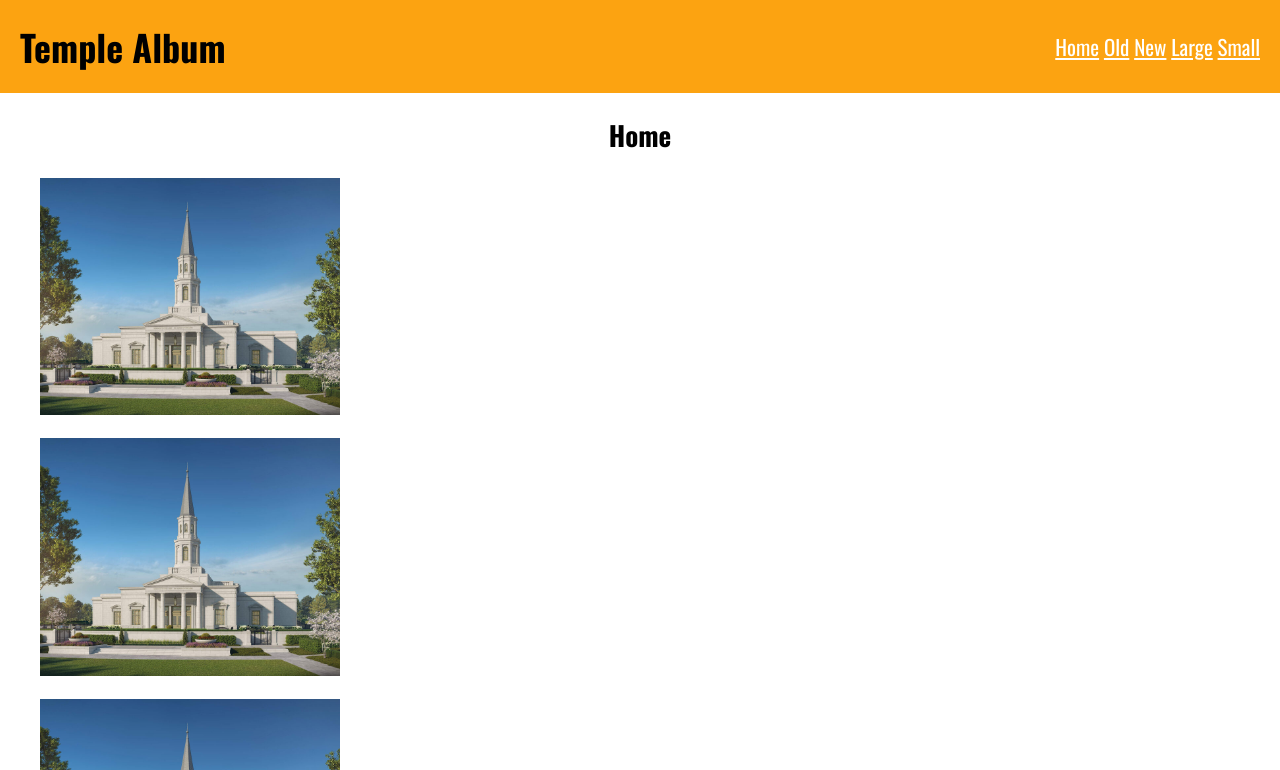
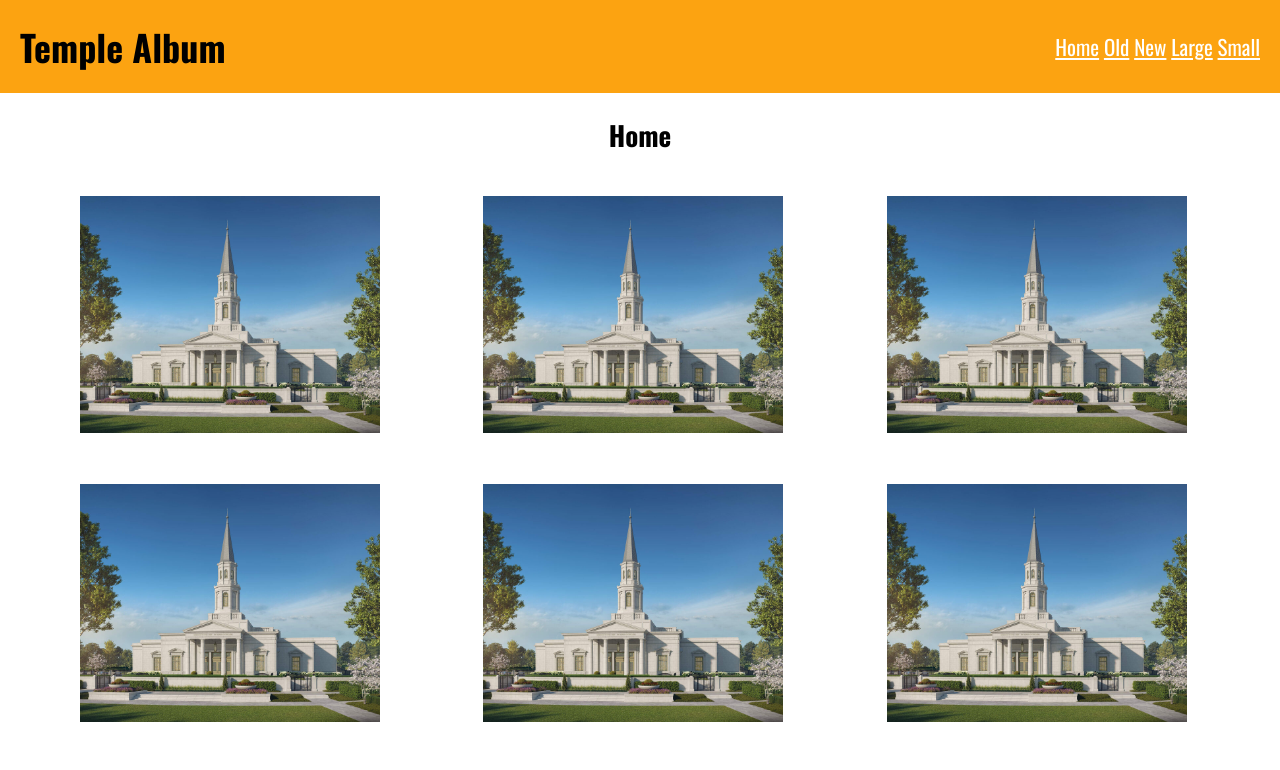
Before and after one commit to sosaemilio/wdd131, a plain HTML site: page temples.html in a window 1280 px wide. Shown: the top 770 px of the page. Drawn offline with nearby package versions, Linux system fonts and the light colour scheme.

Commit message:
Add grid and complete

```diff
--- a/styles/temple-large.css
+++ b/styles/temple-large.css
@@ -12,7 +12,15 @@
 
     }
 
-    #grid-home {
+    .grid-home {
         display: grid;
+        grid-template-columns: 1fr 1fr 1fr;
+        column-gap: 10px;
+        row-gap: 10px;
+    }
+
+    main {
+        max-width: 1200px;
+        margin: 0 auto;
     }
 }
```
